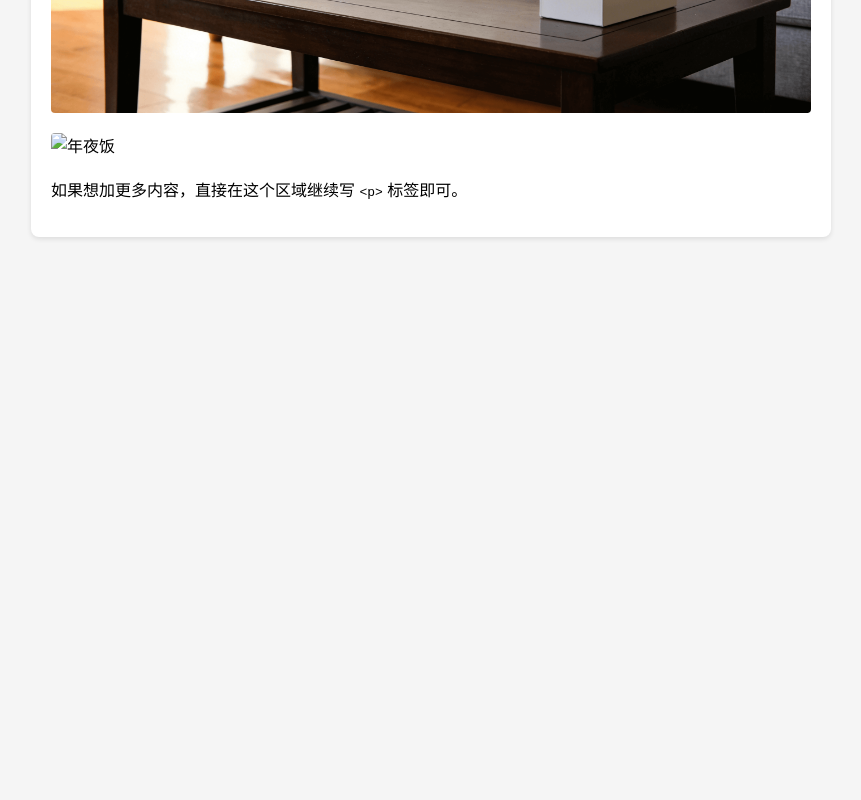
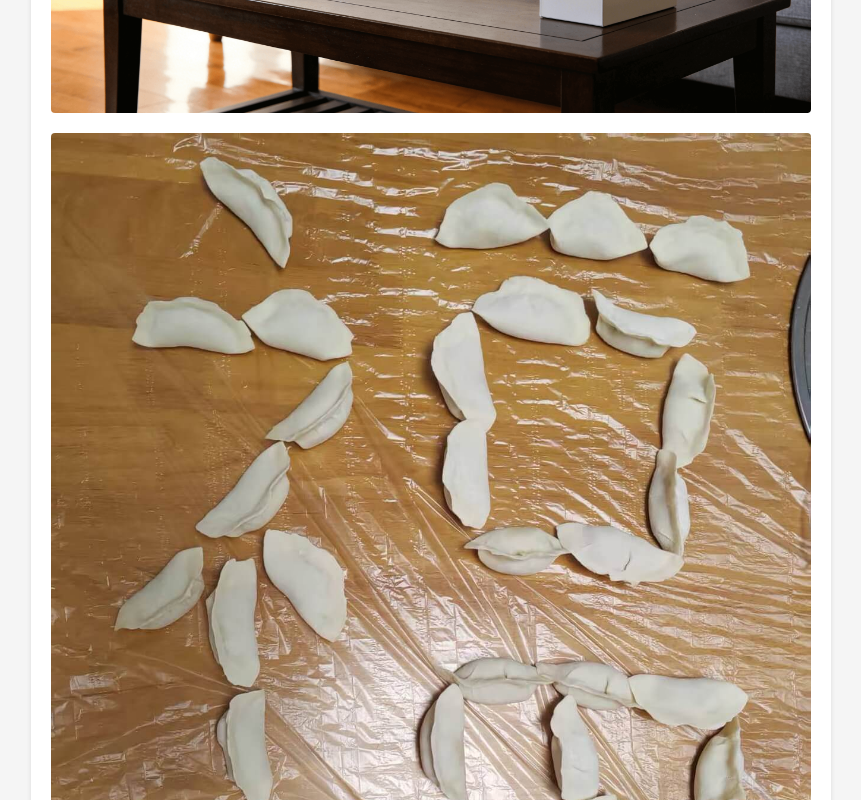
Before and after one commit to hanguoxu123/hgx.github.io, a plain HTML site: page index.html in a window 1280 px wide. Shown: the part 4060-4860 px from the top of the page, without its empty margins (209-1070 px from the left). Before the commit the page ends 4317 px from the top, so only its background shows below. Drawn offline with Linux system fonts and the light colour scheme.

Commit message:
Fix HTML encoding issues in index.html

```diff
--- a/index.html
+++ b/index.html
@@ -53,7 +53,7 @@
         <img src="images/冰城秘境寻踪松花江沿岸.jpg" alt="冰城秘境寻踪松花江沿岸">
         <img src="images/家庭安全驰骋地图.png" alt="家庭安全驰骋地图">
         <img src="images/劳动筑家悦生活.png" alt="劳动筑家悦生活">
-        <img src="images/年夜饭.jpeg" alt="年夜饭">
+        <img src="images/年夜饭.jpg" alt="年夜饭">
         <p>如果想加更多内容，直接在这个区域继续写 <code>&lt;p&gt;</code> 标签即可。</p>
     </div>
 </body>
```
